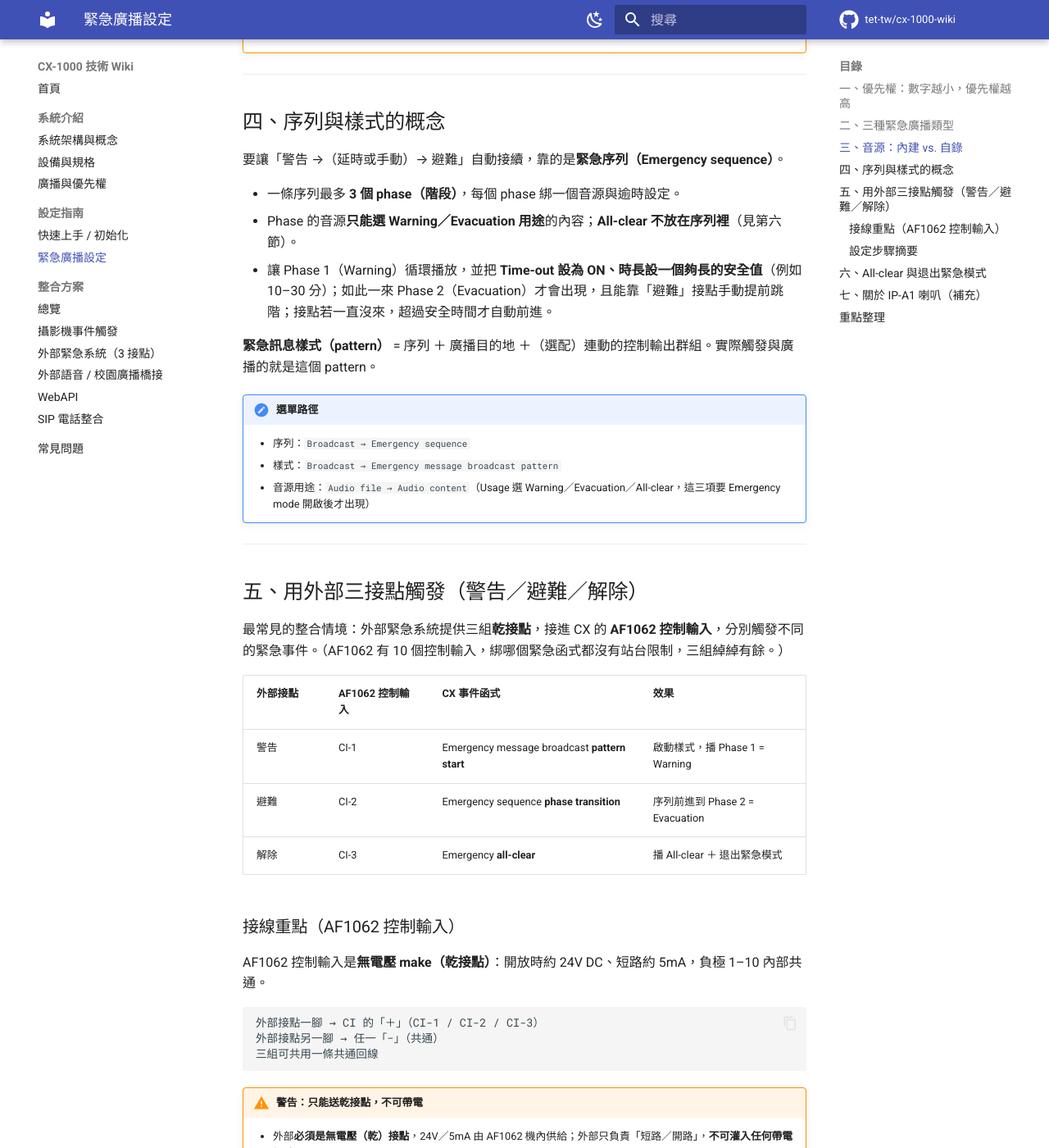
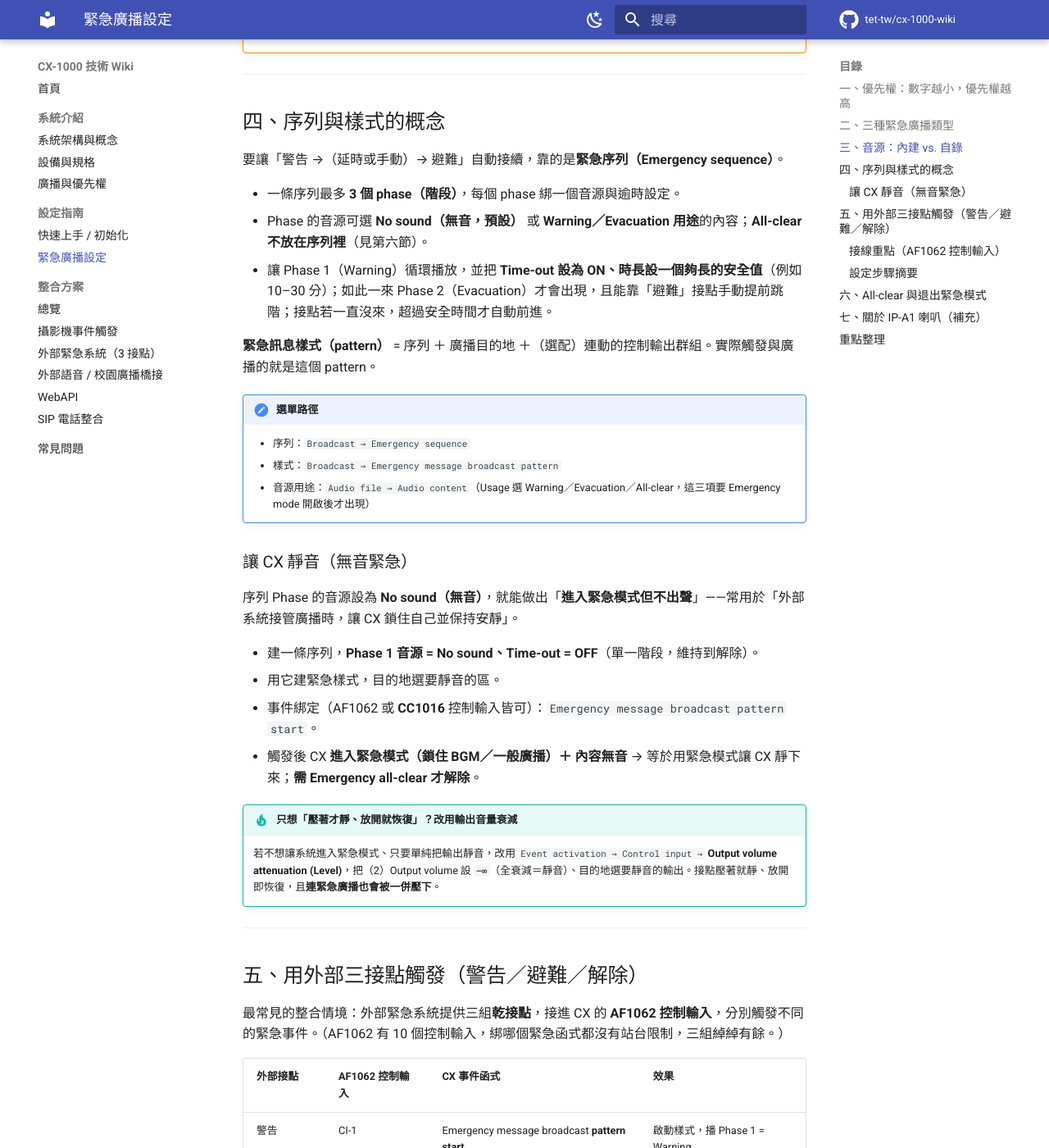
Before and after one commit to tet-tw/cx-1000-wiki, an MkDocs documentation site: the page built from docs/guides/emergency.md, in a window 1280 px wide and 1400 px high, scrolled down 2319 px. Shown: the whole window at 82% size. Built offline with MkDocs 1.6.1 and Material for MkDocs 9.7.7, drawn with Linux system fonts in a browser that asks for light colours; comment, search, counter and statistics services are not loaded; some of the changed text lies outside the part shown.

Commit message:
docs(emergency): 緊急頁納入「No sound 無音緊急/靜音」正確內容
序列 Phase 音源可選 No sound；新增「讓 CX 靜音」段(緊急+No sound 與 Output attenuation -∞ 兩法)

Co-Authored-By: Claude Opus 4.8 <noreply@anthropic.com>

```diff
--- a/docs/guides/emergency.md
+++ b/docs/guides/emergency.md
@@ -69,7 +69,7 @@ CX-1000 的「緊急模式」是全系統最高優先的強制廣播機制，一
 要讓「警告 →（延時或手動）→ 避難」自動接續，靠的是**緊急序列（Emergency sequence）**。
 
 - 一條序列最多 **3 個 phase（階段）**，每個 phase 綁一個音源與逾時設定。
-- Phase 的音源**只能選 Warning／Evacuation 用途**的內容；**All-clear 不放在序列裡**（見第六節）。
+- Phase 的音源可選 **No sound（無音，預設）** 或 **Warning／Evacuation 用途**的內容；**All-clear 不放在序列裡**（見第六節）。
 - 讓 Phase 1（Warning）循環播放，並把 **Time-out 設為 ON、時長設一個夠長的安全值**（例如 10–30 分）；如此一來 Phase 2（Evacuation）才會出現，且能靠「避難」接點手動提前跳階；接點若一直沒來，超過安全時間才自動前進。
 
 **緊急訊息樣式（pattern）** = 序列 ＋ 廣播目的地 ＋（選配）連動的控制輸出群組。實際觸發與廣播的就是這個 pattern。
@@ -78,6 +78,18 @@ CX-1000 的「緊急模式」是全系統最高優先的強制廣播機制，一
     - 序列：`Broadcast → Emergency sequence`
     - 樣式：`Broadcast → Emergency message broadcast pattern`
     - 音源用途：`Audio file → Audio content`（Usage 選 Warning／Evacuation／All-clear，這三項要 Emergency mode 開啟後才出現）
+
+### 讓 CX 靜音（無音緊急）
+
+序列 Phase 的音源設為 **No sound（無音）**，就能做出「**進入緊急模式但不出聲**」——常用於「外部系統接管廣播時，讓 CX 鎖住自己並保持安靜」。
+
+- 建一條序列，**Phase 1 音源 = No sound、Time-out = OFF**（單一階段，維持到解除）。
+- 用它建緊急樣式，目的地選要靜音的區。
+- 事件綁定（AF1062 或 **CC1016** 控制輸入皆可）：`Emergency message broadcast pattern start`。
+- 觸發後 CX **進入緊急模式（鎖住 BGM／一般廣播）＋ 內容無音** → 等於用緊急模式讓 CX 靜下來；**需 Emergency all-clear 才解除**。
+
+!!! tip "只想「壓著才靜、放開就恢復」？改用輸出音量衰減"
+    若不想讓系統進入緊急模式、只要單純把輸出靜音，改用 `Event activation → Control input →` **Output volume attenuation (Level)**，把（2）Output volume 設 **`–∞`**（全衰減＝靜音）、目的地選要靜音的輸出。接點壓著就靜、放開即恢復，且**連緊急廣播也會被一併壓下**。
 
 ---
 
@@ -148,6 +160,7 @@ AF1062 控制輸入是**無電壓 make（乾接點）**：開放時約 24V DC、
 
 - **緊急模式 = 全系統最高優先的強制廣播**，會鎖住 BGM 與一般廣播，且不受廣播逾時切斷。
 - **三種類型**：站台即時麥克風（41–60）、內建預錄訊息（61–80）、預錄序列樣式（61–80，可接點觸發）。外部整合走「序列樣式＋接點」。
+- **可做「靜音緊急」**：序列 Phase 音源設 `No sound` ＝ 進緊急模式但不出聲（需 all-clear 解除）；或用 `Output volume attenuation (Level)` 設 `–∞` 做「壓著才靜、放開恢復」的純靜音。
 - **外部線路音源進不了緊急帶**，最高只到一般 121；緊急語音要**自己錄 WAV**（16-bit／Mono／16·32·48 kHz、檔名 5–15 字元、開頭墊靜音）。
 - **三接點對應**：警告 → CI-1（pattern start）、避難 → CI-2（phase transition）、解除 → CI-3（all-clear）；外部須為**無電壓乾接點**，閉合 ≥ 0.2 秒。
 - **一定先開 Emergency mode 再做其他設定**；接點只能送乾接點、半導體輸出要對極性。
```
